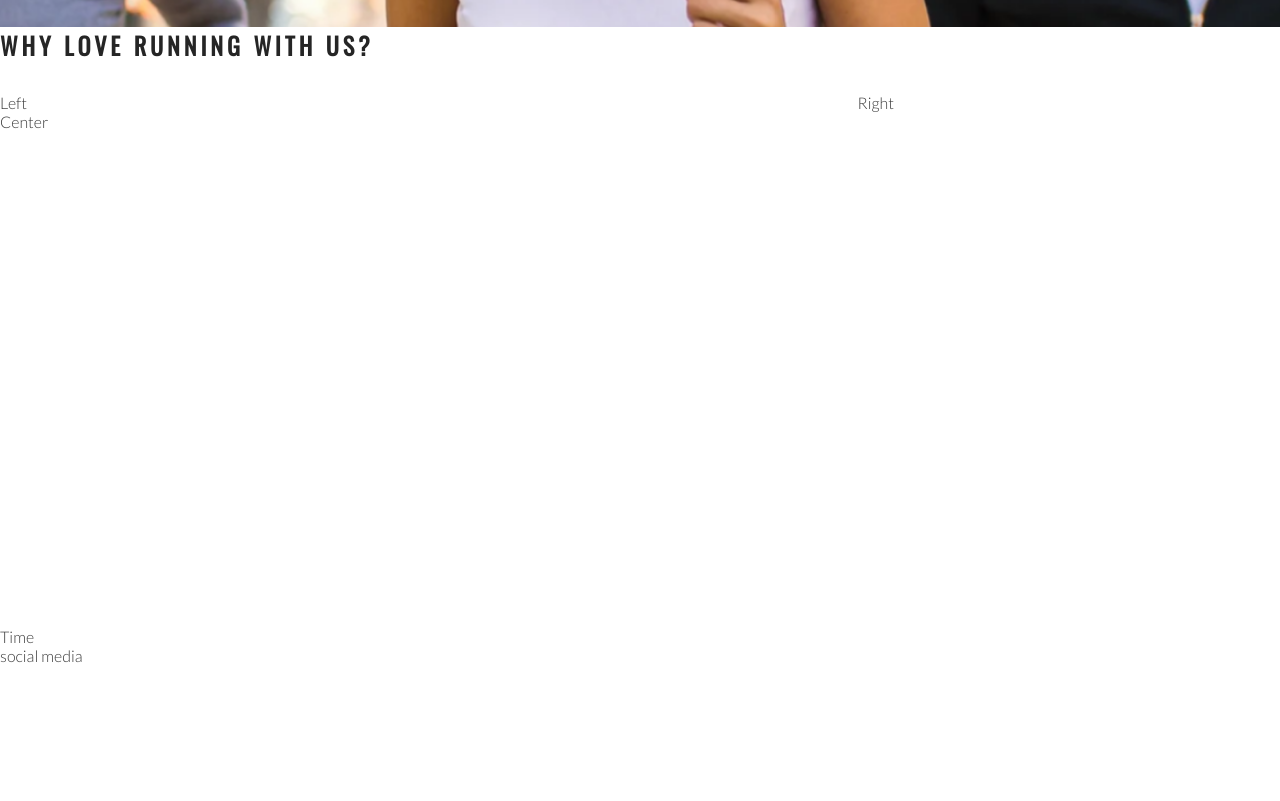
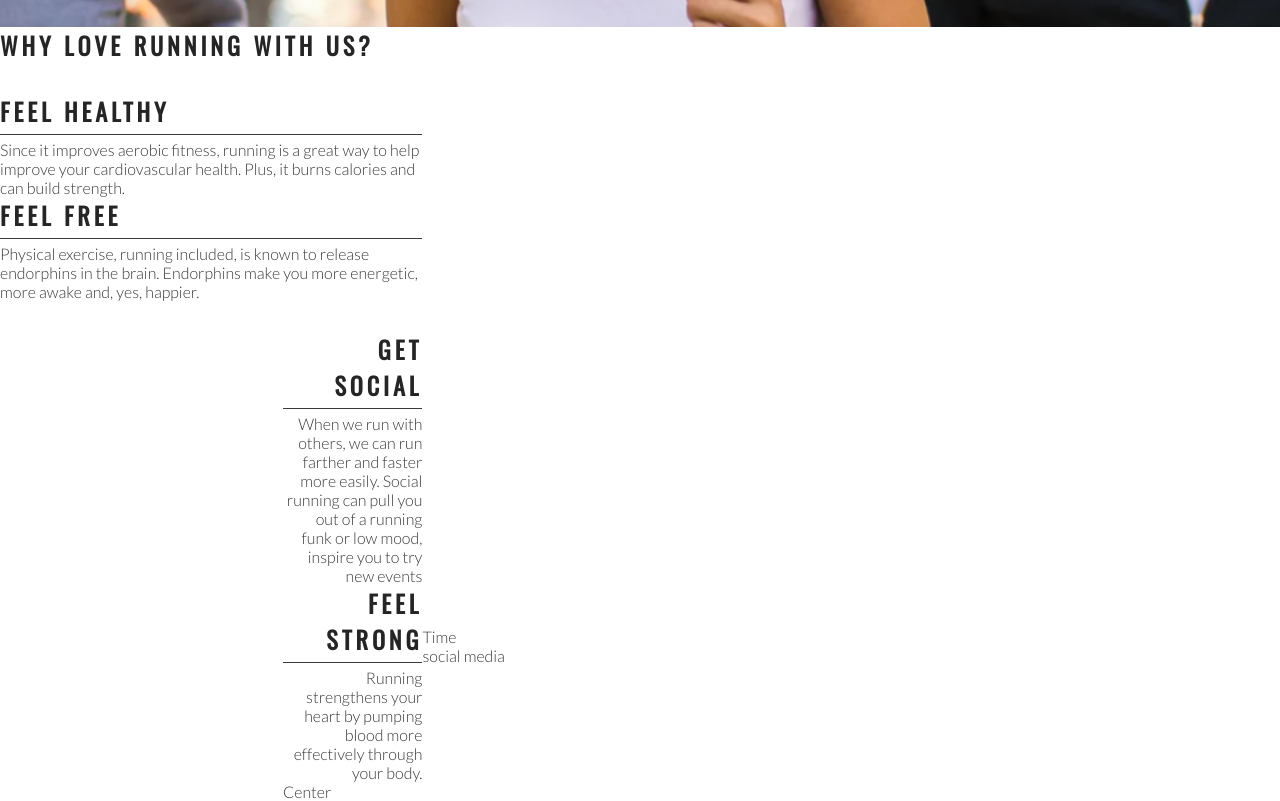
Before and after one commit to AntociM/love-running, a plain HTML site: page index.html in a window 1280 px wide. Shown: the part 648-1449 px from the top of the page. Before the commit the page ends 1313 px from the top, so only its background shows below. Drawn offline with nearby package versions, Linux system fonts and the light colour scheme.

Commit message:
Add right about content and style

```diff
--- a/assets/css/style.css
+++ b/assets/css/style.css
@@ -122,3 +122,33 @@ h1, h2 {
     width: 33%;
     margin; 0 auto;
 }
+
+hr {
+    border-top: 1px solid #3a3a3a;
+    width: 100%;
+    margin: 5px 0;
+}
+
+.left-about-header {
+    width: 60%;
+    float: right;
+    line-height: 20px;
+    clear: both;
+    margin-bottom: 50px;
+}
+
+right-about-header {
+    width: 60%;
+    float: left;
+    line-height: 20px;
+    clear: both;
+    margin-bottom: 50px;
+}
+
+.right-about-heading  h2 {
+    text-align: right;
+}
+
+.right-about-heading p {
+    text-align: right;
+}
--- a/index.html
+++ b/index.html
@@ -41,8 +41,37 @@
    </section>
    <section id="club-ethos">
        <h1>Why love running with us?</h1>
-       <div id="left-about">Left</div>
-       <div id="right-about">Right</div>
+       <div id="left-about">
+           <div class="left-about-heading">
+               <h2>Feel healthy</h2>
+               <hr>
+            <p>
+               Since it improves aerobic fitness, running is a great way to help improve your cardiovascular health. Plus, it burns calories and can build strength.
+            </p>
+           </div>
+
+            <div class="left-about-heading">
+                <h2>Feel free</h2>
+                <hr>
+             <p>
+                Physical exercise, running included, is known to release endorphins in the brain. Endorphins make you more energetic, more awake and, yes, happier.
+             </p>
+       </div>
+       <div id="right-about">
+             <div class="right-about-heading">
+                <h2>Get Social</h2>
+                <hr>
+                <p>
+            When we run with others, we can run farther and faster more easily. Social running can pull you out of a running funk or low mood, inspire you to try new events
+                </p>
+             </div>
+            <div class="right-about-heading">
+               <h2>Feel Strong</h2>
+               <hr>
+                <p>
+            Running strengthens your heart by pumping blood more effectively through your body.
+               </p>
+       </div>
        <div id="center-about">Center</div>
    </section>
    <section>
```
